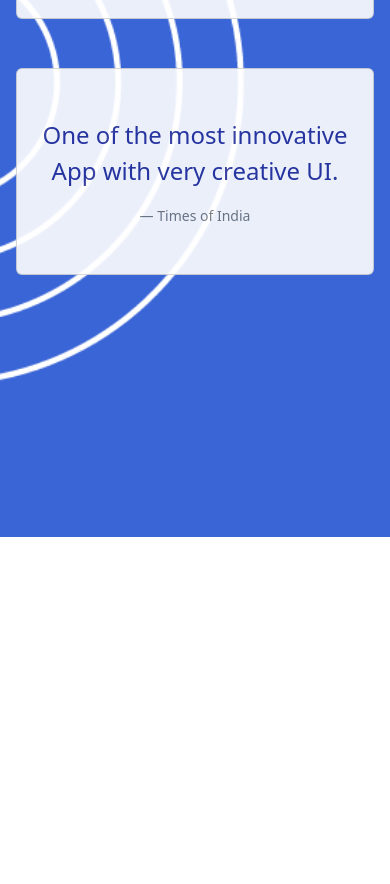
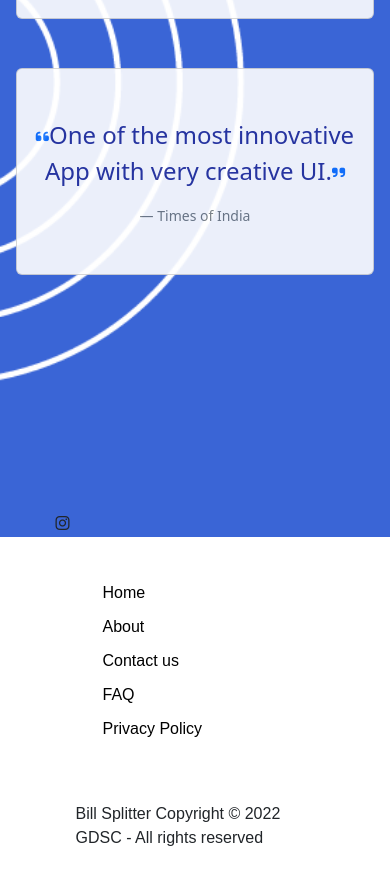
Before and after one commit to GDSCIIITSurat/Bill-Splitter, a React (Create React App) app: page / in a window 390 px wide. Shown: the part 980-1864 px from the top of the page. Before the commit the page ends 1517 px from the top, so only its background shows below. Built offline with nearby package versions, Linux system fonts and the light colour scheme.

Commit message:
Footer added

```diff
--- a/package.json
+++ b/package.json
@@ -19,6 +19,7 @@
     "react-password-strength-bar": "^0.4.1",
     "react-router-dom": "^6.4.1",
     "react-scripts": "^5.0.1",
+    "react-social-icons": "^5.15.0",
     "sass": "^1.55.0",
     "web-vitals": "^2.1.4"
   },
--- a/public/index.html
+++ b/public/index.html
@@ -1,6 +1,8 @@
 <!DOCTYPE html>
 <html lang="en">
   <head>
+    <link href="../node_modules/font-awesome/css/font-awesome.min.css" rel="stylesheet" type="text/css" />
+
     <style>
       * {
         margin: 0;
--- a/src/pages/homepagereview.js
+++ b/src/pages/homepagereview.js
@@ -1,5 +1,7 @@
 import React from "react";
 import "../styles/Homepagereview.css"
+
+
 
 
 function Review() {
@@ -70,6 +72,32 @@
                 </div>
             </div>
         </div>
+        <footer className="px-4">
+        <div className="footer-div">
+
+
+            <i className="fab fa-instagram">
+                <span style={{ marginLeft: "10px" }}>
+
+                </span>
+              </i>
+            <div className="row">
+                <ul>
+                    <li><a href="#">Home</a></li>
+                    <li><a href="#">About</a></li>
+                    <li><a href="#">Contact us</a></li>
+                    <li><a href="../faq">FAQ</a></li>
+                    <li><a href="#">Privacy Policy</a></li>
+                </ul>
+            </div>
+
+            <div className="copyright">
+                Bill Splitter Copyright © 2022 GDSC - All rights reserved
+            </div>
+
+        </div>
+    </footer>
+
     </section>
         </>
     );
--- a/src/styles/Homepagereview.css
+++ b/src/styles/Homepagereview.css
@@ -24,3 +24,93 @@
     color: rgb(36, 47, 155);
     font-size: larger;
 }
+
+
+.footer-div {
+    padding: 30px 0px;
+    font-family: 'Play', sans-serif;
+    text-align: center;
+}
+
+.footer-div .logo {
+    width: 100%;
+    margin: 1% 0%;
+    padding: 0.6% 0%;
+    color: black;
+    font-size: 0.8em;
+}
+
+.footer-div .logo a {
+    color: black;
+}
+
+
+.footer-div .logo a:hover {
+    color: #fff;
+}
+
+.footer-div .row a:hover {
+    color: #fff;
+}
+
+.footer-div .logo a i {
+    font-size: 2em;
+    margin: 10px;
+}
+
+.footer-div .logo a {
+    text-decoration: none;
+    color: black;
+    transition: 0.5s;
+}
+
+.footer-div .row a {
+    text-decoration: none;
+    color: black;
+    transition: 0.5s;
+}
+
+.footer-div .row ul {
+    width: 100%;
+}
+
+.footer-div .row ul li {
+    display: inline-block;
+    margin: 0px 30px;
+}
+
+@media (max-width:720px) {
+    .footer-div {
+        text-align: left;
+        padding: 5%;
+    }
+
+    .footer-div .row ul li {
+        display: block;
+        margin: 10px 0px;
+        text-align: left;
+    }
+
+    .footer-div .logo a i {
+        margin: 0% 3%;
+    }
+}
+
+.footer-div .logo {
+    margin: 20px;
+}
+
+.footer-div .row {
+    margin: 35px;
+}
+
+.footer-div .copyright {
+    margin: 20px;
+}
+
+#hrTag {
+    width: 100%;
+}
+.footer-div{
+    padding-top: 25vh;
+}
--- a/src/styles/Signup.css
+++ b/src/styles/Signup.css
@@ -1,7 +1,7 @@
 #customSection {
   min-height: 100vh;
   background: #fff;
-  /* background: linear-gradient(45deg, rgba(9,9,121,1) 0%, rgba(57,57,180,0.9738489145658263) 22%, rgba(121,153,199,1) 51%, rgba(57,57,180,0.9738489145658263) 77%, rgba(9,9,121,1) 100%); */
+  background: linear-gradient(45deg, rgba(9,9,121,1) 0%, rgba(57,57,180,0.9738489145658263) 22%, rgba(121,153,199,1) 51%, rgba(57,57,180,0.9738489145658263) 77%, rgba(9,9,121,1) 100%);
 }
 
 #customCard {
--- a/src/styles/login.css
+++ b/src/styles/login.css
@@ -1,7 +1,7 @@
 #customsection {
   min-height: 100vh;
   background: #fff;
-  /* background: linear-gradient(45deg, rgba(9, 9, 121, 1) 0%, rgba(57, 57, 180, 0.9738489145658263) 22%, rgba(121, 153, 199, 1) 51%, rgba(57, 57, 180, 0.9738489145658263) 77%, rgba(9, 9, 121, 1) 100%); */
+  background: linear-gradient(45deg, rgba(9, 9, 121, 1) 0%, rgba(57, 57, 180, 0.9738489145658263) 22%, rgba(121, 153, 199, 1) 51%, rgba(57, 57, 180, 0.9738489145658263) 77%, rgba(9, 9, 121, 1) 100%);
 }
 
 #customcard {
```
Also changed, not shown: 1 other file (tests, documents, lock files or other folders).
